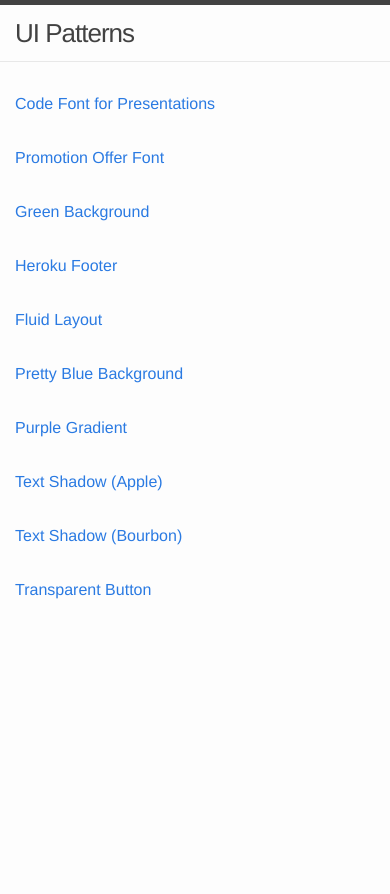
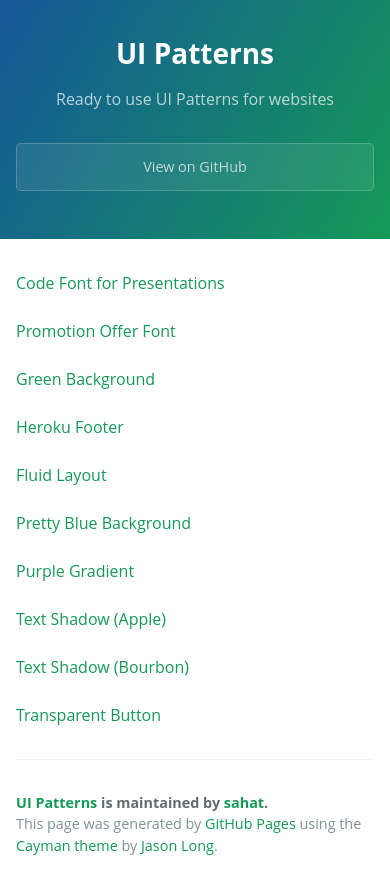
Before and after one commit to sahat/ui-patterns, a Jekyll site: the page built from index.html, in a window 390 px wide. Shown: the top 894 px of the page. Built offline with Jekyll 4.4.1, drawn with Linux system fonts in a browser that asks for light colours.

Commit message:
updated theme

```diff
--- a/_sass/_base.scss
+++ /dev/null
@@ -1,204 +0,0 @@
-/**
- * Reset some basic elements
- */
-body, h1, h2, h3, h4, h5, h6,
-p, blockquote, pre, hr,
-dl, dd, ol, ul, figure {
-    margin: 0;
-    padding: 0;
-}
-
-
-
-/**
- * Basic styling
- */
-body {
-    font-family: $base-font-family;
-    font-size: $base-font-size;
-    line-height: $base-line-height;
-    font-weight: 300;
-    color: $text-color;
-    background-color: $background-color;
-    -webkit-text-size-adjust: 100%;
-}
-
-
-
-/**
- * Set `margin-bottom` to maintain vertical rhythm
- */
-h1, h2, h3, h4, h5, h6,
-p, blockquote, pre,
-ul, ol, dl, figure,
-%vertical-rhythm {
-    margin-bottom: $spacing-unit / 2;
-}
-
-
-
-/**
- * Images
- */
-img {
-    max-width: 100%;
-    vertical-align: middle;
-}
-
-
-
-/**
- * Figures
- */
-figure > img {
-    display: block;
-}
-
-figcaption {
-    font-size: $small-font-size;
-}
-
-
-
-/**
- * Lists
- */
-ul, ol {
-    margin-left: $spacing-unit;
-}
-
-li {
-    > ul,
-    > ol {
-         margin-bottom: 0;
-    }
-}
-
-
-
-/**
- * Headings
- */
-h1, h2, h3, h4, h5, h6 {
-    font-weight: 300;
-}
-
-
-
-/**
- * Links
- */
-a {
-    color: $brand-color;
-    text-decoration: none;
-
-    &:visited {
-        color: darken($brand-color, 15%);
-    }
-
-    &:hover {
-        color: $text-color;
-        text-decoration: underline;
-    }
-}
-
-
-
-/**
- * Blockquotes
- */
-blockquote {
-    color: $grey-color;
-    border-left: 4px solid $grey-color-light;
-    padding-left: $spacing-unit / 2;
-    font-size: 18px;
-    letter-spacing: -1px;
-    font-style: italic;
-
-    > :last-child {
-        margin-bottom: 0;
-    }
-}
-
-
-
-/**
- * Code formatting
- */
-pre,
-code {
-    font-size: 15px;
-    border: 1px solid $grey-color-light;
-    border-radius: 3px;
-    background-color: #eef;
-}
-
-code {
-    padding: 1px 5px;
-}
-
-pre {
-    padding: 8px 12px;
-    overflow-x: scroll;
-
-    > code {
-        border: 0;
-        padding-right: 0;
-        padding-left: 0;
-    }
-}
-
-
-
-/**
- * Wrapper
- */
-.wrapper {
-    max-width: -webkit-calc(#{$content-width} - (#{$spacing-unit} * 2));
-    max-width:         calc(#{$content-width} - (#{$spacing-unit} * 2));
-    margin-right: auto;
-    margin-left: auto;
-    padding-right: $spacing-unit;
-    padding-left: $spacing-unit;
-    @extend %clearfix;
-
-    @include media-query($on-laptop) {
-        max-width: -webkit-calc(#{$content-width} - (#{$spacing-unit}));
-        max-width:         calc(#{$content-width} - (#{$spacing-unit}));
-        padding-right: $spacing-unit / 2;
-        padding-left: $spacing-unit / 2;
-    }
-}
-
-
-
-/**
- * Clearfix
- */
-%clearfix {
-
-    &:after {
-        content: "";
-        display: table;
-        clear: both;
-    }
-}
-
-
-
-/**
- * Icons
- */
-.icon {
-
-    > svg {
-        display: inline-block;
-        width: 16px;
-        height: 16px;
-        vertical-align: middle;
-
-        path {
-            fill: $grey-color;
-        }
-    }
-}
--- a/_sass/_layout.scss
+++ /dev/null
@@ -1,236 +0,0 @@
-/**
- * Site header
- */
-.site-header {
-    border-top: 5px solid $grey-color-dark;
-    border-bottom: 1px solid $grey-color-light;
-    min-height: 56px;
-
-    // Positioning context for the mobile navigation icon
-    position: relative;
-}
-
-.site-title {
-    font-size: 26px;
-    line-height: 56px;
-    letter-spacing: -1px;
-    margin-bottom: 0;
-    float: left;
-
-    &,
-    &:visited {
-        color: $grey-color-dark;
-    }
-}
-
-.site-nav {
-    float: right;
-    line-height: 56px;
-
-    .menu-icon {
-        display: none;
-    }
-
-    .page-link {
-        color: $text-color;
-        line-height: $base-line-height;
-
-        // Gaps between nav items, but not on the first one
-        &:not(:first-child) {
-            margin-left: 20px;
-        }
-    }
-
-    @include media-query($on-palm) {
-        position: absolute;
-        top: 9px;
-        right: 30px;
-        background-color: $background-color;
-        border: 1px solid $grey-color-light;
-        border-radius: 5px;
-        text-align: right;
-
-        .menu-icon {
-            display: block;
-            float: right;
-            width: 36px;
-            height: 26px;
-            line-height: 0;
-            padding-top: 10px;
-            text-align: center;
-
-            > svg {
-                width: 18px;
-                height: 15px;
-
-                path {
-                    fill: $grey-color-dark;
-                }
-            }
-        }
-
-        .trigger {
-            clear: both;
-            display: none;
-        }
-
-        &:hover .trigger {
-            display: block;
-            padding-bottom: 5px;
-        }
-
-        .page-link {
-            display: block;
-            padding: 5px 10px;
-        }
-    }
-}
-
-
-
-/**
- * Site footer
- */
-.site-footer {
-    border-top: 1px solid $grey-color-light;
-    padding: $spacing-unit 0;
-}
-
-.footer-heading {
-    font-size: 18px;
-    margin-bottom: $spacing-unit / 2;
-}
-
-.contact-list,
-.social-media-list {
-    list-style: none;
-    margin-left: 0;
-}
-
-.footer-col-wrapper {
-    font-size: 15px;
-    color: $grey-color;
-    margin-left: -$spacing-unit / 2;
-    @extend %clearfix;
-}
-
-.footer-col {
-    float: left;
-    margin-bottom: $spacing-unit / 2;
-    padding-left: $spacing-unit / 2;
-}
-
-.footer-col-1 {
-    width: -webkit-calc(35% - (#{$spacing-unit} / 2));
-    width:         calc(35% - (#{$spacing-unit} / 2));
-}
-
-.footer-col-2 {
-    width: -webkit-calc(20% - (#{$spacing-unit} / 2));
-    width:         calc(20% - (#{$spacing-unit} / 2));
-}
-
-.footer-col-3 {
-    width: -webkit-calc(45% - (#{$spacing-unit} / 2));
-    width:         calc(45% - (#{$spacing-unit} / 2));
-}
-
-@include media-query($on-laptop) {
-    .footer-col-1,
-    .footer-col-2 {
-        width: -webkit-calc(50% - (#{$spacing-unit} / 2));
-        width:         calc(50% - (#{$spacing-unit} / 2));
-    }
-
-    .footer-col-3 {
-        width: -webkit-calc(100% - (#{$spacing-unit} / 2));
-        width:         calc(100% - (#{$spacing-unit} / 2));
-    }
-}
-
-@include media-query($on-palm) {
-    .footer-col {
-        float: none;
-        width: -webkit-calc(100% - (#{$spacing-unit} / 2));
-        width:         calc(100% - (#{$spacing-unit} / 2));
-    }
-}
-
-
-
-/**
- * Page content
- */
-.page-content {
-    padding: $spacing-unit 0;
-}
-
-.page-heading {
-    font-size: 20px;
-}
-
-.post-list {
-    margin-left: 0;
-    list-style: none;
-
-    > li {
-        margin-bottom: $spacing-unit;
-    }
-}
-
-.post-meta {
-    font-size: $small-font-size;
-    color: $grey-color;
-}
-
-.post-link {
-    display: block;
-    font-size: 24px;
-}
-
-
-
-/**
- * Posts
- */
-.post-header {
-    margin-bottom: $spacing-unit;
-}
-
-.post-title {
-    font-size: 42px;
-    letter-spacing: -1px;
-    line-height: 1;
-
-    @include media-query($on-laptop) {
-        font-size: 36px;
-    }
-}
-
-.post-content {
-    margin-bottom: $spacing-unit;
-
-    h2 {
-        font-size: 32px;
-
-        @include media-query($on-laptop) {
-            font-size: 28px;
-        }
-    }
-
-    h3 {
-        font-size: 26px;
-
-        @include media-query($on-laptop) {
-            font-size: 22px;
-        }
-    }
-
-    h4 {
-        font-size: 20px;
-
-        @include media-query($on-laptop) {
-            font-size: 18px;
-        }
-    }
-}
--- a/css/main.scss
+++ b/css/main.scss
@@ -1,51 +1,248 @@
 ---
-# Only the main Sass file needs front matter (the dashes are enough)
 ---
-@charset "utf-8";
 
+* {
+  box-sizing: border-box; }
 
+body {
+  padding: 0;
+  margin: 0;
+  font-family: "Open Sans", "Helvetica Neue", Helvetica, Arial, sans-serif;
+  font-size: 16px;
+  line-height: 1.5;
+  color: #606c71; }
 
-// Our variables
-$base-font-family: Helvetica, Arial, sans-serif;
-$base-font-size:   16px;
-$small-font-size:  $base-font-size * 0.875;
-$base-line-height: 1.5;
+a {
+  color: #159957;
+  text-decoration: none; }
+a:hover {
+  color: #0f663b; }
 
-$spacing-unit:     30px;
+.btn {
+  display: inline-block;
+  margin-bottom: 1rem;
+  color: rgba(255, 255, 255, 0.7);
+  background-color: rgba(255, 255, 255, 0.08);
+  border-color: rgba(255, 255, 255, 0.2);
+  border-style: solid;
+  border-width: 1px;
+  border-radius: 0.3rem;
+  transition: color 0.2s, background-color 0.2s, border-color 0.2s; }
+.btn + .btn {
+  margin-left: 1rem; }
 
-$text-color:       #111;
-$background-color: #fdfdfd;
-$brand-color:      #2a7ae2;
+.btn:hover {
+  color: rgba(255, 255, 255, 0.8);
+  text-decoration: none;
+  background-color: rgba(255, 255, 255, 0.2);
+  border-color: rgba(255, 255, 255, 0.3); }
 
-$grey-color:       #828282;
-$grey-color-light: lighten($grey-color, 40%);
-$grey-color-dark:  darken($grey-color, 25%);
+@media screen and (min-width: 64em) {
+  .btn {
+    padding: 0.75rem 1rem; } }
 
-// Width of the content area
-$content-width:    800px;
+@media screen and (min-width: 42em) and (max-width: 64em) {
+  .btn {
+    padding: 0.6rem 0.9rem;
+    font-size: 0.9rem; } }
 
-$on-palm:          600px;
-$on-laptop:        800px;
+@media screen and (max-width: 42em) {
+  .btn {
+    display: block;
+    width: 100%;
+    padding: 0.75rem;
+    font-size: 0.9rem; }
+  .btn + .btn {
+    margin-top: 1rem;
+    margin-left: 0; } }
 
+.page-header {
+  color: #fff;
+  text-align: center;
+  background-color: #159957;
+  background-image: linear-gradient(120deg, #155799, #159957); }
 
+@media screen and (min-width: 64em) {
+  .page-header {
+    padding: 5rem 6rem; } }
 
-// Using media queries with like this:
-// @include media-query($on-palm) {
-//     .wrapper {
-//         padding-right: $spacing-unit / 2;
-//         padding-left: $spacing-unit / 2;
-//     }
-// }
-@mixin media-query($device) {
-    @media screen and (max-width: $device) {
-        @content;
-    }
-}
+@media screen and (min-width: 42em) and (max-width: 64em) {
+  .page-header {
+    padding: 3rem 4rem; } }
 
+@media screen and (max-width: 42em) {
+  .page-header {
+    padding: 2rem 1rem; } }
 
+.project-name {
+  margin-top: 0;
+  margin-bottom: 0.1rem; }
 
-// Import partials from `sass_dir` (defaults to `_sass`)
-@import
-        "base",
-        "layout"
-;
+@media screen and (min-width: 64em) {
+  .project-name {
+    font-size: 3.25rem; } }
+
+@media screen and (min-width: 42em) and (max-width: 64em) {
+  .project-name {
+    font-size: 2.25rem; } }
+
+@media screen and (max-width: 42em) {
+  .project-name {
+    font-size: 1.75rem; } }
+
+.project-tagline {
+  margin-bottom: 2rem;
+  font-weight: normal;
+  opacity: 0.7; }
+
+@media screen and (min-width: 64em) {
+  .project-tagline {
+    font-size: 1.25rem; } }
+
+@media screen and (min-width: 42em) and (max-width: 64em) {
+  .project-tagline {
+    font-size: 1.15rem; } }
+
+@media screen and (max-width: 42em) {
+  .project-tagline {
+    font-size: 1rem; } }
+
+.main-content :first-child {
+  margin-top: 0; }
+.main-content img {
+  max-width: 100%; }
+.main-content h1, .main-content h2, .main-content h3, .main-content h4, .main-content h5, .main-content h6 {
+  margin-top: 1.5rem;
+  margin-bottom: 1rem;
+  font-weight: normal;
+  color: #159957; }
+.main-content p {
+  margin-bottom: 1em; }
+.main-content code {
+  padding: 2px 4px;
+  font-family: Consolas, "Liberation Mono", Menlo, Courier, monospace;
+  font-size: 0.9rem;
+  color: #383e41;
+  background-color: #f3f6fa;
+  border-radius: 0.3rem; }
+.main-content pre {
+  padding: 0.8rem;
+  margin-top: 0;
+  margin-bottom: 1rem;
+  font: 1rem Consolas, "Liberation Mono", Menlo, Courier, monospace;
+  color: #567482;
+  word-wrap: normal;
+  background-color: #f3f6fa;
+  border: solid 1px #dce6f0;
+  border-radius: 0.3rem; }
+.main-content pre > code {
+  padding: 0;
+  margin: 0;
+  font-size: 0.9rem;
+  color: #567482;
+  word-break: normal;
+  white-space: pre;
+  background: transparent;
+  border: 0; }
+.main-content .highlight {
+  margin-bottom: 1rem; }
+.main-content .highlight pre {
+  margin-bottom: 0;
+  word-break: normal; }
+.main-content .highlight pre, .main-content pre {
+  padding: 0.8rem;
+  overflow: auto;
+  font-size: 0.9rem;
+  line-height: 1.45;
+  border-radius: 0.3rem; }
+.main-content pre code, .main-content pre tt {
+  display: inline;
+  max-width: initial;
+  padding: 0;
+  margin: 0;
+  overflow: initial;
+  line-height: inherit;
+  word-wrap: normal;
+  background-color: transparent;
+  border: 0; }
+.main-content pre code:before, .main-content pre code:after, .main-content pre tt:before, .main-content pre tt:after {
+  content: normal; }
+.main-content ul, .main-content ol {
+  margin-top: 0; }
+.main-content blockquote {
+  padding: 0 1rem;
+  margin-left: 0;
+  color: #819198;
+  border-left: 0.3rem solid #dce6f0; }
+.main-content blockquote > :first-child {
+  margin-top: 0; }
+.main-content blockquote > :last-child {
+  margin-bottom: 0; }
+.main-content table {
+  display: block;
+  width: 100%;
+  overflow: auto;
+  word-break: normal;
+  word-break: keep-all; }
+.main-content table th {
+  font-weight: bold; }
+.main-content table th, .main-content table td {
+  padding: 0.5rem 1rem;
+  border: 1px solid #e9ebec; }
+.main-content dl {
+  padding: 0; }
+.main-content dl dt {
+  padding: 0;
+  margin-top: 1rem;
+  font-size: 1rem;
+  font-weight: bold; }
+.main-content dl dd {
+  padding: 0;
+  margin-bottom: 1rem; }
+.main-content hr {
+  height: 2px;
+  padding: 0;
+  margin: 1rem 0;
+  background-color: #eff0f1;
+  border: 0; }
+
+@media screen and (min-width: 64em) {
+  .main-content {
+    max-width: 64rem;
+    padding: 2rem 6rem;
+    margin: 0 auto;
+    font-size: 1.1rem; } }
+
+@media screen and (min-width: 42em) and (max-width: 64em) {
+  .main-content {
+    padding: 2rem 4rem;
+    font-size: 1.1rem; } }
+
+@media screen and (max-width: 42em) {
+  .main-content {
+    padding: 2rem 1rem;
+    font-size: 1rem; } }
+
+.site-footer {
+  padding-top: 2rem;
+  margin-top: 2rem;
+  border-top: solid 1px #eff0f1; }
+
+.site-footer-owner {
+  display: block;
+  font-weight: bold; }
+
+.site-footer-credits {
+  color: #819198; }
+
+@media screen and (min-width: 64em) {
+  .site-footer {
+    font-size: 1rem; } }
+
+@media screen and (min-width: 42em) and (max-width: 64em) {
+  .site-footer {
+    font-size: 1rem; } }
+
+@media screen and (max-width: 42em) {
+  .site-footer {
+    font-size: 0.9rem; } }
--- a/index.html
+++ b/index.html
@@ -4,22 +4,27 @@ layout: page
 <link rel="stylesheet" href="/css/main.css">
 
 
-<header class="site-header">
-  <div class="wrapper">
-    <a class="site-title" href="{{ site.baseurl }}/">{{ site.title }}</a>
-  </div>
-</header>
+<section class="page-header">
+  <h1 class="project-name">{{ site.title }}</h1>
 
-<div class="page-content">
-  <div class="wrapper">
-    <ul class="post-list">
-      {% for page in site.pages %}
-      {% if page.title %}
-      <li>
-        <a href="{{ page.url | prepend: site.baseurl }}">{{ page.title }}</a>
-      </li>
-      {% endif %}
-      {% endfor %}
-    </ul>
-  </div>
-</div>
+  <h2 class="project-tagline">Ready to use UI Patterns for websites</h2>
+  <a href="https://github.com/sahat/ui-patterns" class="btn">View on GitHub</a>
+</section>
+
+<section class="main-content">
+  {% for page in site.pages %}
+  {% if page.title %}
+  <h4>
+    <a href="{{ page.url | prepend: site.baseurl }}">{{ page.title }}</a>
+  </h4>
+  {% endif %}
+  {% endfor %}
+
+  <footer class="site-footer">
+    <span class="site-footer-owner"><a href="https://github.com/sahat/ui-patterns">UI
+      Patterns</a> is maintained by <a href="https://github.com/sahat">sahat</a>.</span>
+
+    <span class="site-footer-credits">This page was generated by <a href="https://pages.github.com">GitHub Pages</a> using the <a href="https://github.com/jasonlong/cayman-theme">Cayman
+      theme</a> by <a href="https://twitter.com/jasonlong">Jason Long</a>.</span>
+  </footer>
+</section>
```
